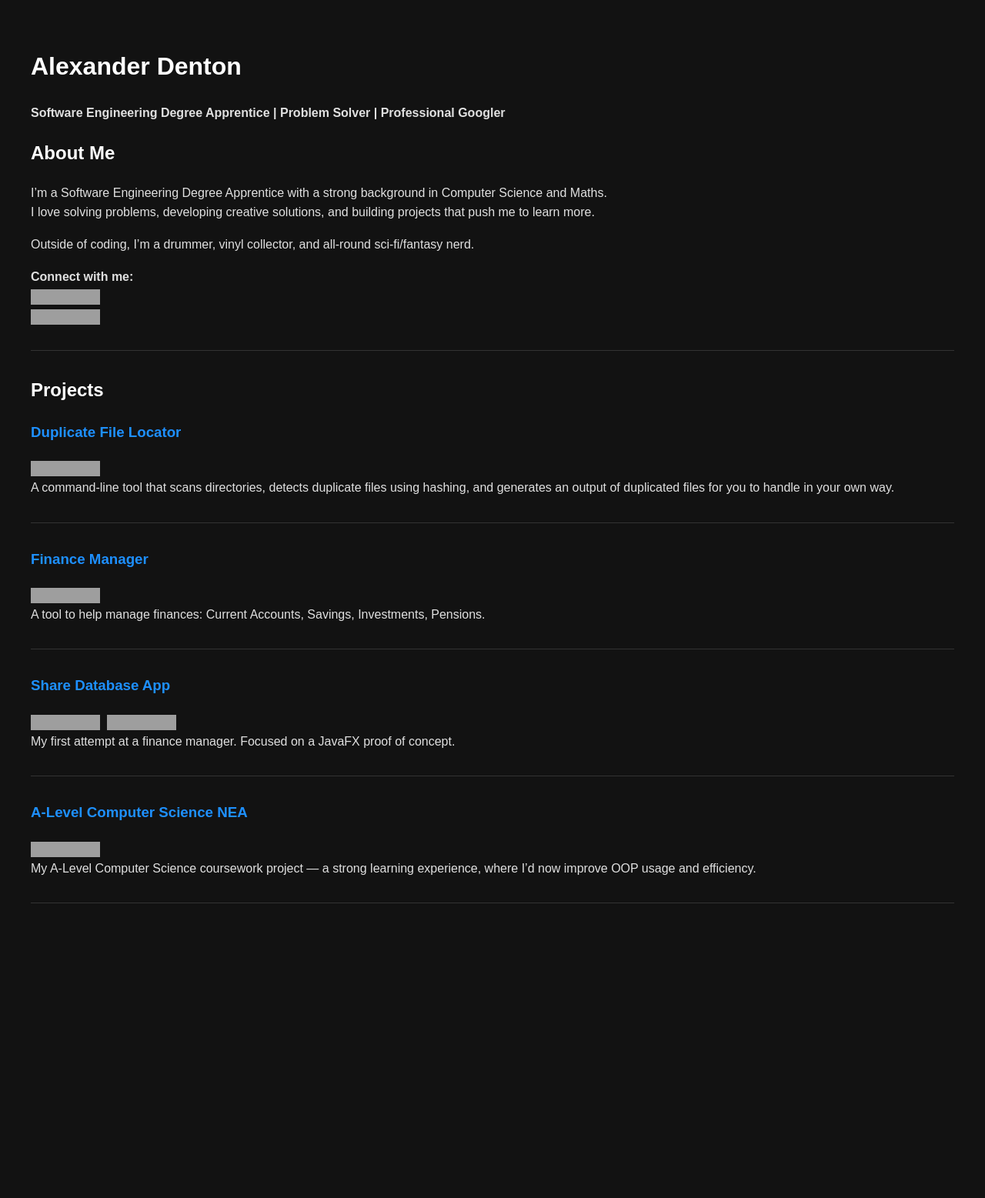
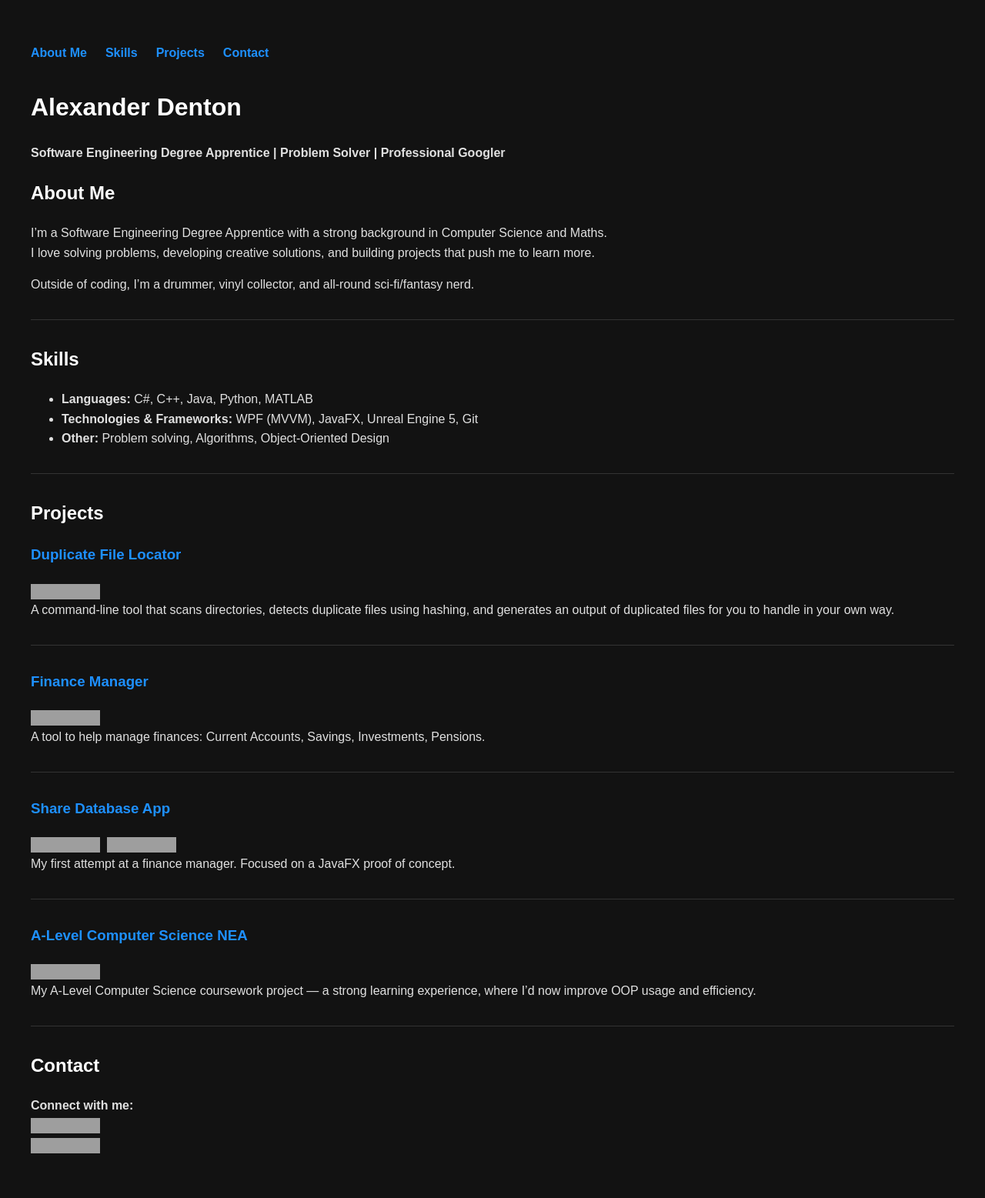
Before and after one commit to alexanderdenton/alexanderdenton.github.io, a Jekyll site: the page built from index.md, in a window 1280 px wide. Shown: the whole page at 77% size. Built offline with Jekyll 4.4.1, drawn with Linux system fonts in a browser that asks for light colours; before the commit the page ends 1246 px from its top, so only the background shows below that; grey boxes are pictures that could not be loaded.

Commit message:
Added header for sections

```diff
--- a/_layouts/default.html
+++ b/_layouts/default.html
@@ -7,6 +7,17 @@
   <link rel="stylesheet" href="{{ '/assets/css/style.css' | relative_url }}">
 </head>
 <body>
+  <header>
+    <nav>
+      <ul>
+        <li><a href="#about-me">About Me</a></li>
+        <li><a href="#skills">Skills</a></li>
+        <li><a href="#projects">Projects</a></li>
+        <li><a href="#contact">Contact</a></li>
+      </ul>
+    </nav>
+  </header>
+
   <main>
     {{ content }}
   </main>
--- a/assets/css/style.css
+++ b/assets/css/style.css
@@ -30,3 +30,18 @@ img {
     vertical-align: middle;
     margin-right: 0.3rem;
 }
+
+header {
+    margin-bottom: 2rem;
+}
+
+nav ul {
+    display: flex;
+    list-style: none;
+    padding: 0;
+    gap: 1.5rem;
+}
+
+nav ul li a {
+    font-weight: bold;
+}
--- a/index.md
+++ b/index.md
@@ -6,20 +6,24 @@ title: Alexander Denton
 # Alexander Denton
 **Software Engineering Degree Apprentice | Problem Solver | Professional Googler**
 
-## About Me
+## About Me {#about-me}
 
 I’m a Software Engineering Degree Apprentice with a strong background in Computer Science and Maths.
 I love solving problems, developing creative solutions, and building projects that push me to learn more.
 
 Outside of coding, I’m a drummer, vinyl collector, and all-round sci-fi/fantasy nerd.
 
-**Connect with me:**
-[![GitHub](https://img.shields.io/badge/GitHub-181717?style=flat&logo=github&logoColor=white)](https://github.com/Atden04)
-[![LinkedIn](https://img.shields.io/badge/LinkedIn-0A66C2?style=flat&logo=linkedin&logoColor=white)](https://www.linkedin.com/in/your-linkedin/)
+---
+
+## Skills {#skills}
+
+- **Languages:** C#, C++, Java, Python, MATLAB
+- **Technologies & Frameworks:** WPF (MVVM), JavaFX, Unreal Engine 5, Git
+- **Other:** Problem solving, Algorithms, Object-Oriented Design
 
 ---
 
-## Projects
+## Projects {#projects}
 
 ### [Duplicate File Locator](https://github.com/Atden04/duplicate-file-locator)
 ![C#](https://img.shields.io/badge/C%23-blue?logo=csharp&logoColor=white)
@@ -44,3 +48,9 @@ My first attempt at a finance manager. Focused on a JavaFX proof of concept.
 My A-Level Computer Science coursework project — a strong learning experience, where I’d now improve OOP usage and efficiency.
 
 ---
+
+## Contact {#contact}
+
+**Connect with me:**
+[![GitHub](https://img.shields.io/badge/GitHub-181717?style=flat&logo=github&logoColor=white)](https://github.com/Atden04)
+[![LinkedIn](https://img.shields.io/badge/LinkedIn-0A66C2?style=flat&logo=linkedin&logoColor=white)](https://www.linkedin.com/in/your-linkedin/)
```
